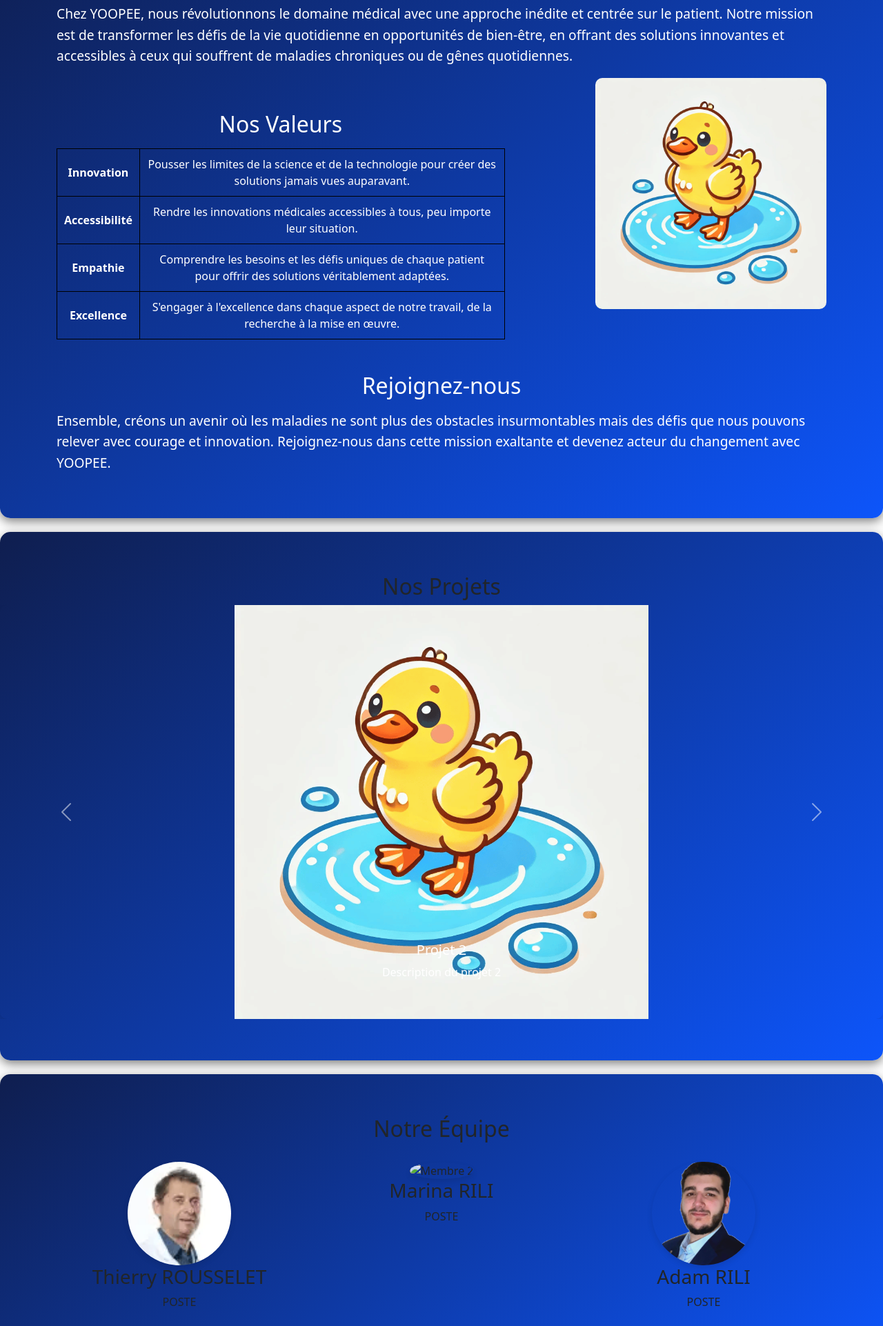
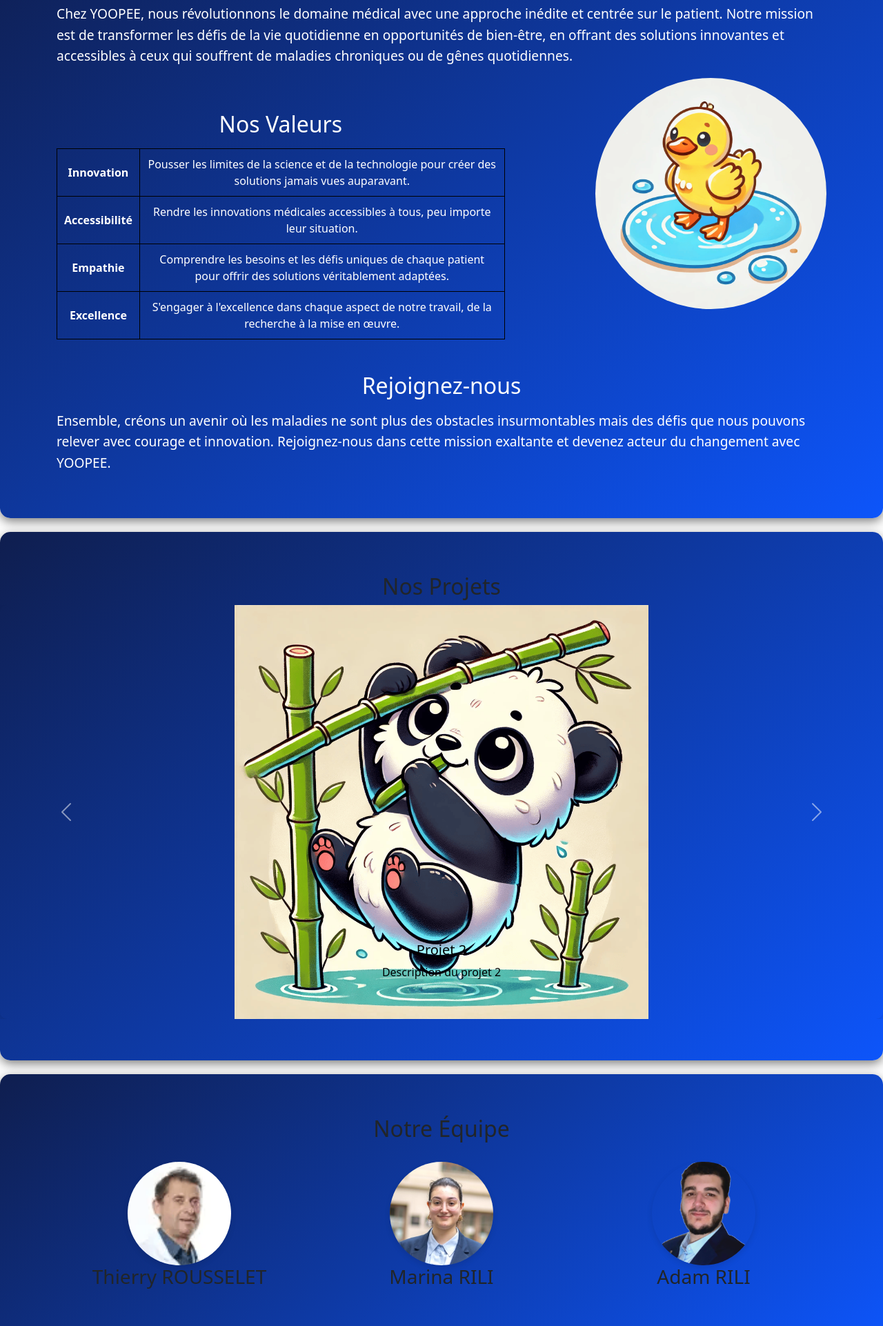
Before and after one commit to DraGonKill25/yoopee_web, a plain HTML site: page index.html in a window 1280 px wide. Shown: the part 280-2202 px from the top of the page at 69% size. Drawn offline with nearby package versions, Linux system fonts and the light colour scheme.

Commit message:
update tout elements manque mise en forme

```diff
--- a/assets/css/style.css
+++ b/assets/css/style.css
@@ -122,7 +122,9 @@ section {
 .image-canard img {
     max-width: 100%;
     height: auto;
-    border-radius: 10px;
+    border-radius: 50%; /* Pour rendre l'image ronde */
+    transition: transform 0.5s ease; /* Transition pour l'effet de rotation */
+    cursor: pointer; /* Curseur en forme de main */
 }
 
 @media (max-width: 768px) {
@@ -166,6 +168,10 @@ section {
 
 #projects img:hover {
     transform: scale(1.05);
+}
+
+#projects h5, p {
+    color: black;
 }
 
 #contact {
--- a/index.html
+++ b/index.html
@@ -64,8 +64,18 @@
                 </div>
 
                 <div class="image-canard">
-                    <img src="./assets/images/duck.png" alt="Canard dans une flaque">
+                    <img src="./assets/images/duck.png" alt="Canard" id="image-rotative">
                 </div>
+                <script>
+                    // Code JavaScript intégré dans le HTML
+                    const image = document.getElementById("image-rotative");
+                    let rotation = 0;
+
+                    image.addEventListener("click", () => {
+                        rotation += 360; // Ajoute 360 degrés de rotation
+                        image.style.transform = `rotate(${rotation}deg)`;
+                    });
+                </script>
             </div>
 
             <h2 class="mt-5 mb-3">Rejoignez-nous</h2>
@@ -88,7 +98,7 @@
                     </div>
                 </div>
                 <div class="carousel-item">
-                    <img src="assets/images/duck.png" class="d-block w-100" alt="Projet 2">
+                    <img src="assets/images/panda3.png" class="d-block w-100" alt="Projet 2">
                     <div class="carousel-caption d-none d-md-block">
                         <h5>Projet 2</h5>
                         <p>Description du projet 2</p>
@@ -123,21 +133,21 @@
                     <div class="member">
                         <img src="assets/images/pp_R.png" alt="Membre 1" class="rounded-circle">
                         <h3>Thierry ROUSSELET </h3>
-                        <p>POSTE</p>
+                        <!--<p>POSTE</p>-->
                     </div>
                 </div>
                 <div class="col-md-4">
                     <div class="member">
-                        <img src="assets/images/" alt="Membre 2" class="rounded-circle">
+                        <img src="assets/images/pp_M.jpeg" alt="Membre 2" class="rounded-circle">
                         <h3>Marina RILI</h3>
-                        <p>POSTE</p>
+                        <!--<p>POSTE</p>-->
                     </div>
                 </div>
                 <div class="col-md-4">
                     <div class="member">
                         <img src="assets/images/pp_A.png" alt="Membre 3" class="rounded-circle">
                         <h3>Adam RILI</h3>
-                        <p>POSTE</p>
+                        <!--<p>POSTE</p>-->
                     </div>
                 </div>
             </div>
```
Also changed, not shown: assets/images/WhatsApp Image 2024-09-21 at 00.34.48.jpeg (added), assets/images/panda.png (added), assets/images/panda.webp (added), assets/images/panda2.png (added), assets/images/panda2.webp (added), assets/images/panda3.png (added), assets/images/panda3.webp (added), assets/images/pp_M.jpeg (added).
